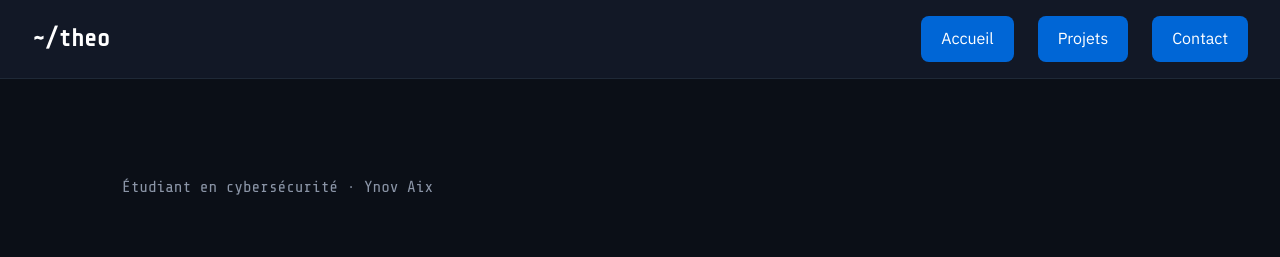
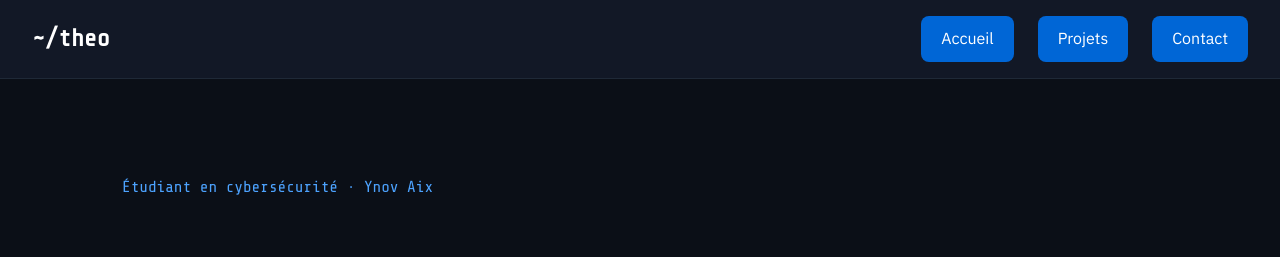
Before and after one commit to theosugier/portfolio, a plain HTML site: page index.html in a window 1280 px wide. Shown: the top 257 px of the page. Drawn offline with nearby package versions, Linux system fonts and the light colour scheme.

Commit message:
fix(accueil): couleur du petit titre

```diff
--- a/css/style.css
+++ b/css/style.css
@@ -133,7 +133,7 @@ img, video { /* pour que ca deborde pas */
     color: var(--texte-doux);
 }
 
-.petit-titre {
+.presentation .petit-titre { /* .presentation devant sinon le gris du paragraphe gagne */
     font-family: "Share Tech Mono", monospace;
     color: var(--accent);
     margin-bottom: 0.5rem;
```
